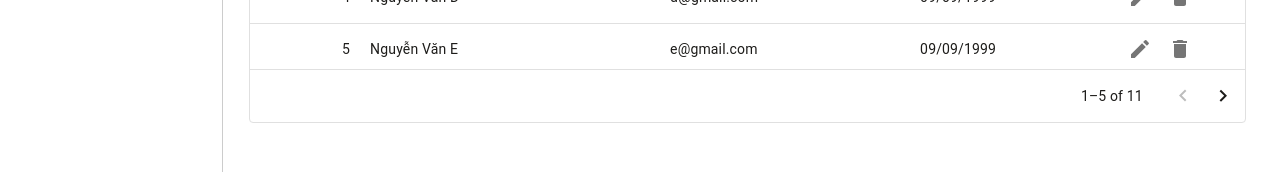
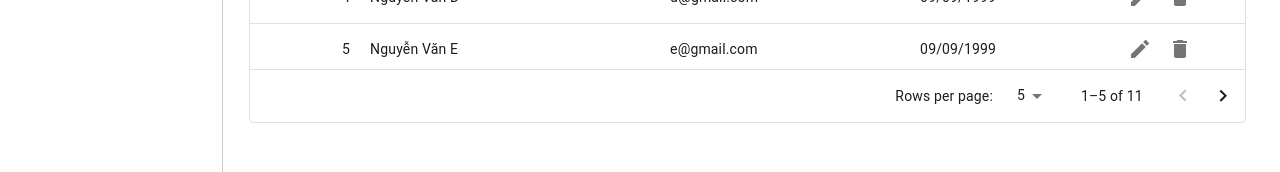
Before and after one commit to poK65uet/introverts-cinema, a React (Create React App) app in the folder frontend/: page /admin/customers in a window 1280 px wide. Shown: the part 322-494 px from the top of the page. Built offline with nearby package versions, Linux system fonts and the light colour scheme.

Commit message:
Add row per page

```diff
--- a/frontend/src/app/pages/CustomerManagementPage/index.tsx
+++ b/frontend/src/app/pages/CustomerManagementPage/index.tsx
@@ -99,7 +99,7 @@ export default function CustomerManagementPage() {
         rows={rows}
         columns={columns}
         pageSize={5}
-        rowsPerPageOptions={[5]}
+        rowsPerPageOptions={[5, 10, 20]}
         disableSelectionOnClick
         experimentalFeatures={{ newEditingApi: true }}
         components={{
```
